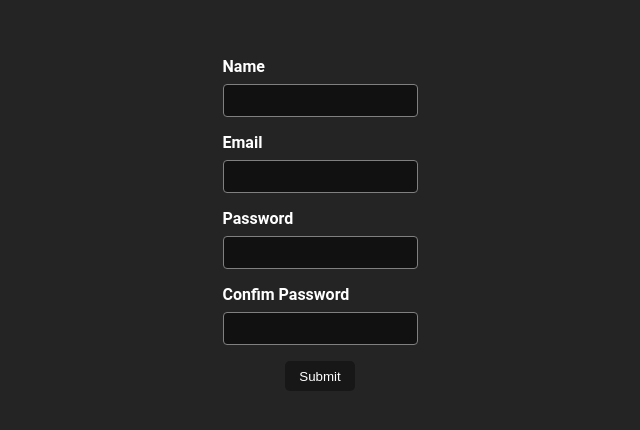
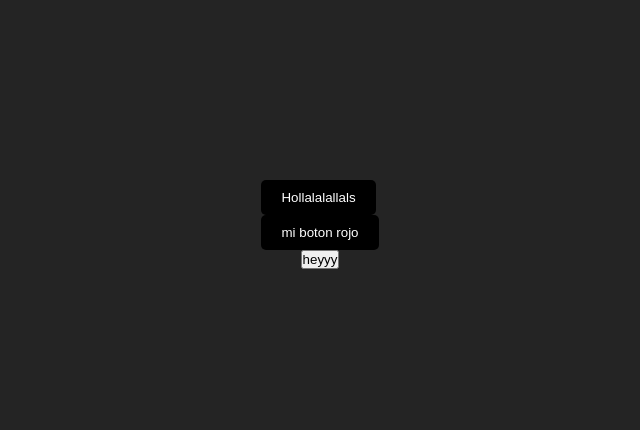
Before and after one commit to Di3go0-0/LearnReact, a React (Vite) app in the folder Client/: page / in a window 1280 px wide. Shown: the part 176-606 px from the top of the page, without its empty margins (320-960 px from the left). Built offline with nearby package versions, Linux system fonts and the light colour scheme.

Commit message:
PreClass Context

```diff
--- a/Client/src/App.tsx
+++ b/Client/src/App.tsx
@@ -1,10 +1,38 @@
-import CustomForm from "./Components/CustomForm/CustomForm";
+import { AppForm, Button, ColorRed } from "./Components";
 import "./App.css";
 
 function App() {
+  const submit = () => {
+    console.log("summitted");
+  };
+
+  const handleClinck = () => {
+    console.log("uy me clickio todo");
+  };
+
+  const SeyHey = () => {
+    alert("Heyyyyy!!!!11");
+  };
+  // Proyeccion de contenido en el Button,
+  // Simplemente le pasamos parentMethod y el children
+  // que Simplemente seria pasarle un componente hijo para que lo renderize
   return (
     <>
-      <CustomForm />
+      {/* La Logica del botton la tiene el botn, no el padre */}
+      {/* La logica de lo que pasa cuando toco el boton es del padre */}
+      <Button parentMethod={handleClinck}>Hollalalallals</Button>
+
+      <ColorRed>
+        <Button parentMethod={SeyHey}>mi boton rojo</Button>
+      </ColorRed>
+
+      {/* La logica de lo que pasa cuando toco el boton es del padre */}
+      {/* La logica del que hay en el formulario, como validarlo, etc. Es del Form */}
+      <AppForm>
+        <button type="submit" onClick={submit}>
+          heyyy
+        </button>
+      </AppForm>
     </>
   );
 }
--- a/Client/src/Components/Button/Button.tsx
+++ b/Client/src/Components/Button/Button.tsx
@@ -8,7 +8,7 @@ interface Props {
 }
 
 interface ChildrenProps {
-  children: JSX.Element; // Elmento JSX que se renderizara en el ChildrenButton
+  children: ReactNode; // Proyeccion de contenido en el ColorRed
 }
 
 export const ColorRed = ({ children }: ChildrenProps) => {
```
